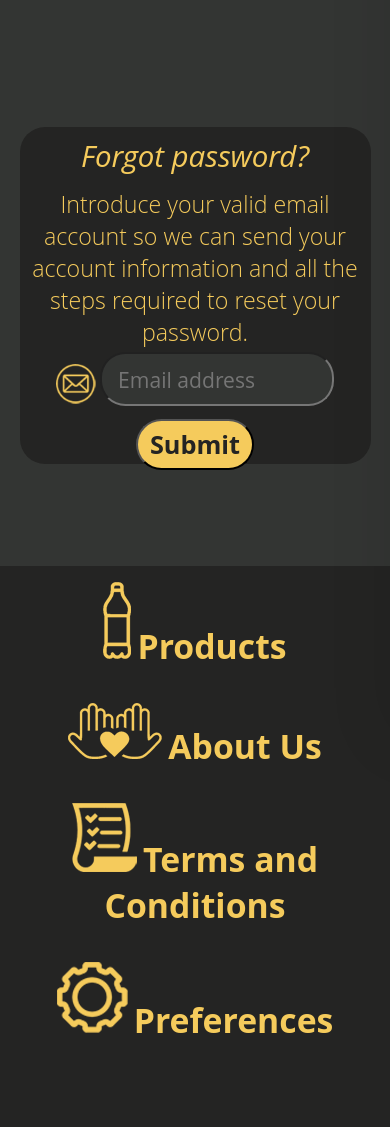
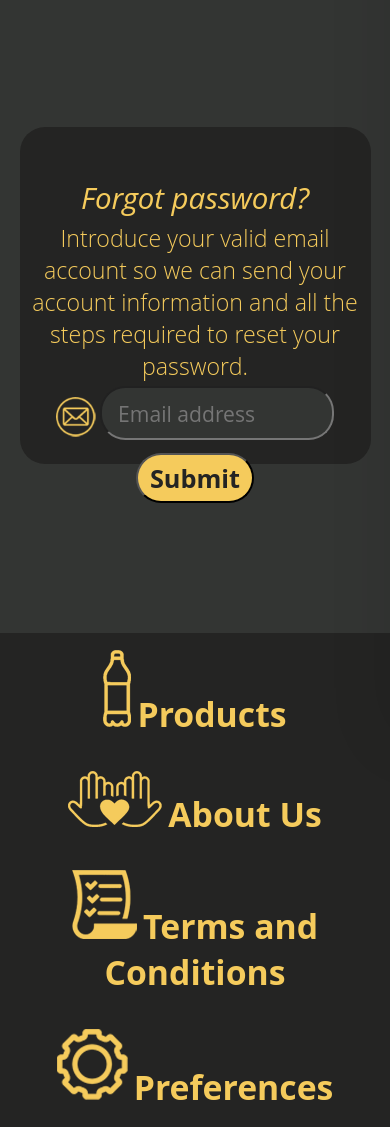
Before and after one commit to anamariaghiorghiu/SoDrO, a PHP site: page /forgotPassword.php in a window 390 px wide. Shown: the part 148-1275 px from the top of the page. Before the commit the page ends 1181 px from the top, so only its background shows below. Run offline with PHP 8.4, Linux system fonts and the light colour scheme.

Commit message:
fixed responsiveness for higher resolutions (forgot passw)

```diff
--- a/SoDrO_PHP/style.css
+++ b/SoDrO_PHP/style.css
@@ -318,10 +318,11 @@
 	.loginContent h3{display: none}
 }
 
+
 .forgot-password-content{
 	min-height: 300px;
 	width: 100%;
-	height: 67vh;
+	height: 75vh;
 	overflow: hidden;
 	background-color: #333533;
 	font-family: "Open Sans", sans-serif;
@@ -348,10 +349,11 @@
 	border-radius: 25px;
 	text-align: center;
 	vertical-align: middle;
+	margin-top: 4vh;
 }
 
 .forgot-password-form h4{
-	padding: 1vh;
+	padding-top: 3vh;
  	font-size: 3.5vh;
  	font-weight: normal;
 	margin-bottom: 1vw;
@@ -393,12 +395,11 @@
 	margin-top: 1.5vh;
 }
 .forgot-password-content .pahar{
-	max-width: 475px;
+	width: 500px;
 	height: 65vh;
-	min-height: auto;
 	position: absolute;
 	right: 8vw;
-	bottom: 15vh;
+	bottom: 11vh;
 	overflow: hidden;
 }
 /***********AIIIIIIIIIIIIICI*************/
@@ -407,8 +408,10 @@
 		display: none;
 	}
 }
+
 @media screen and (max-width: 850px){
 	.forgot-password-form {
+		top: 10vh;
 		margin-left: 5vw;
 		margin-top: 15vh;
 		margin-right: 5vw;
@@ -431,6 +434,10 @@
 		display: none;
 	}
 
+	.forgot-password-form h4{
+		padding-top: 6vh;
+	}
+
 	.forgot-password-form h5{
 		text-align: center;
 	}
@@ -439,8 +446,14 @@
 		display: inline;
 	}
 }
+
+@media screen and (max-width: 1100px){
+	.forgot-password-content .pahar{
+		right: -4vw;
+	}
+}
+
 .productsContent{
-	min-height: 240px;
 	width: 100%;
 	height: 67vh;
 	overflow: hidden;
```
